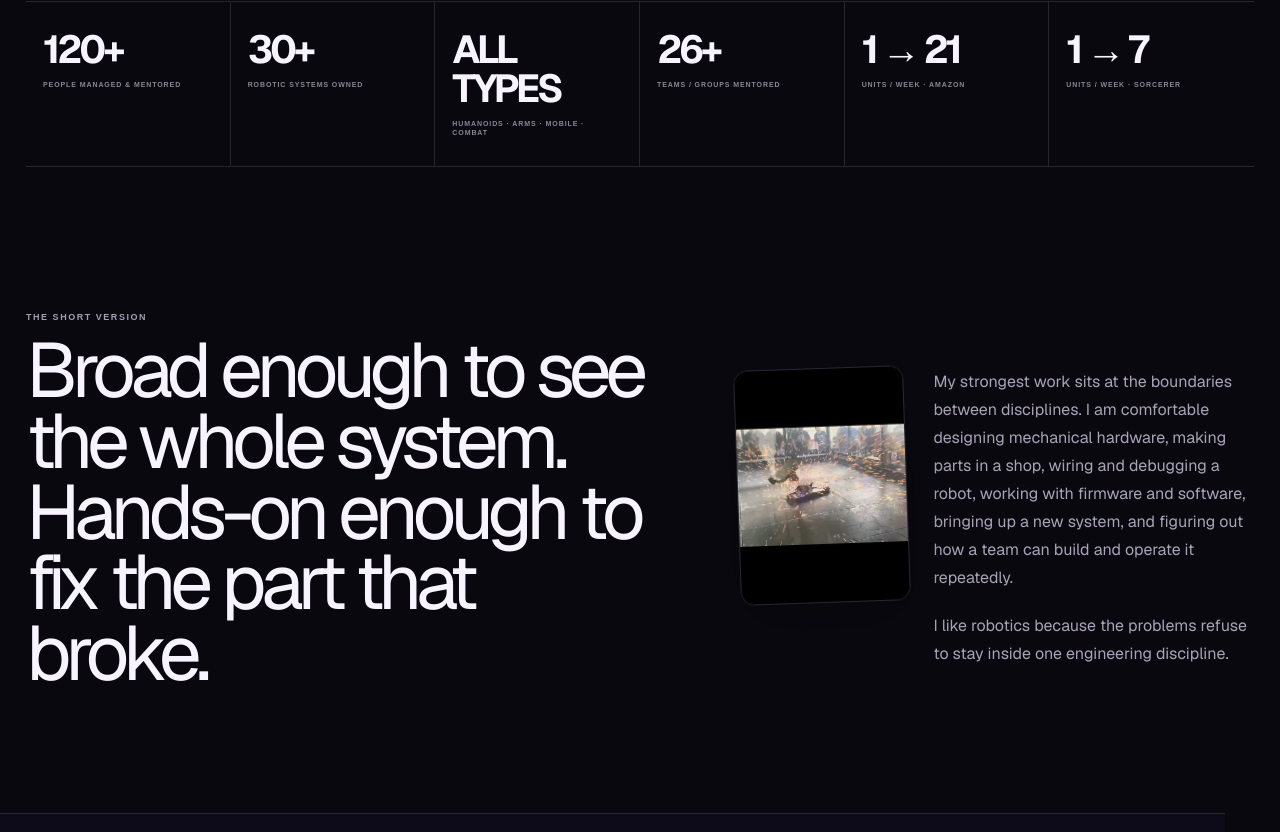
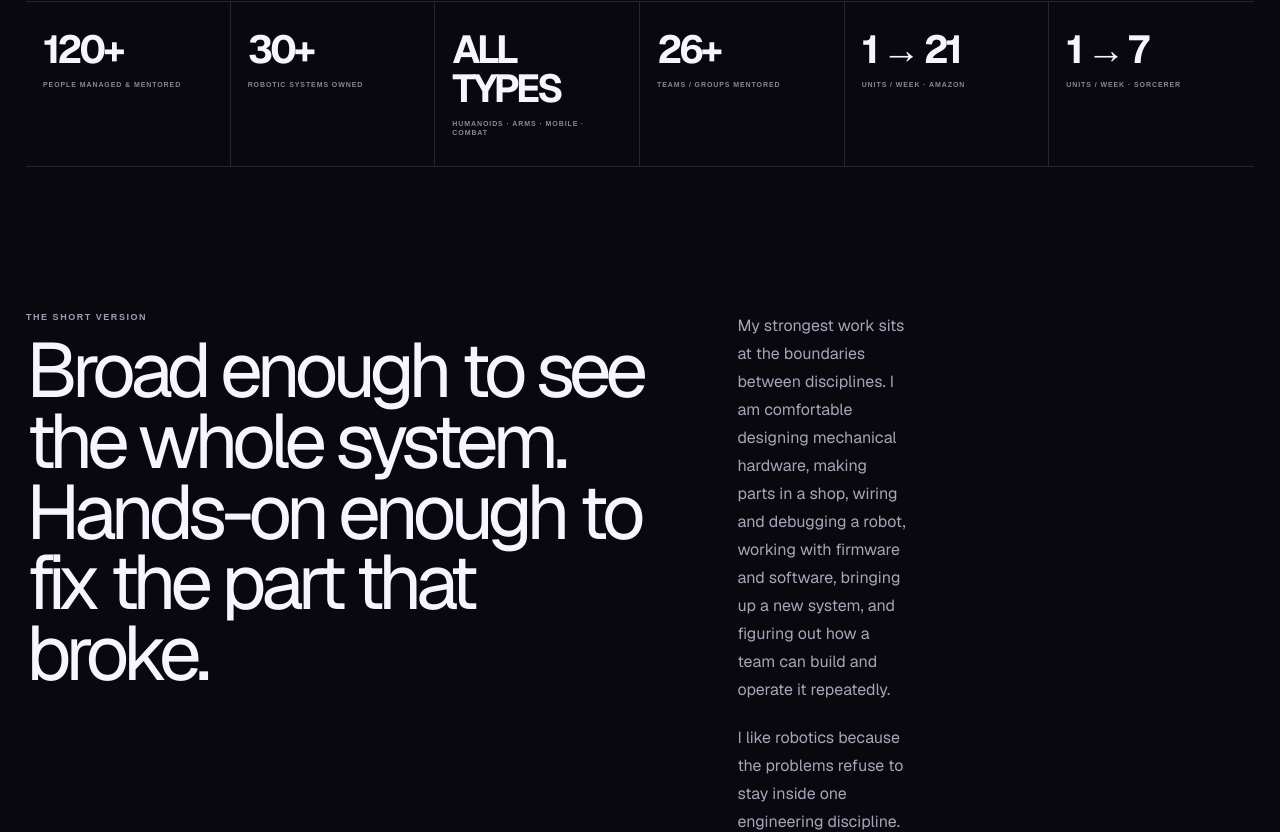
Before and after one commit to GursimarVirk/SimarWebsite, a Next.js app: page / in a window 1280 px wide. Shown: the part 1168-2000 px from the top of the page. Built offline with nearby package versions, Linux system fonts and the light colour scheme.

Commit message:
Make short-version photo a section background

```diff
--- a/app/page.tsx
+++ b/app/page.tsx
@@ -165,9 +165,11 @@ export default function Home(){
       <div><strong>120+</strong><span>PEOPLE MANAGED & MENTORED</span></div><div><strong>30+</strong><span>ROBOTIC SYSTEMS OWNED</span></div><div><strong>ALL TYPES</strong><span>HUMANOIDS · ARMS · MOBILE · COMBAT</span></div><div><strong>26+</strong><span>TEAMS / GROUPS MENTORED</span></div><div><strong>1 → 21</strong><span>UNITS / WEEK · AMAZON</span></div><div><strong>1 → 7</strong><span>UNITS / WEEK · SORCERER</span></div>
     </section>
 
-    <section className="page-width intro-block">
-      <div><Label>THE SHORT VERSION</Label><h2>Broad enough to see the whole system. Hands-on enough to fix the part that broke.</h2></div>
-      <div className="intro-text"><div className="intro-photo"><img src={legacyImage("/images/Home/60a566a5a4395445cc3d781dbab4e536.webp")} alt="Robotics project from the original portfolio" style={{transform:"scale(1.24)",transformOrigin:"center"}}/></div><div><p>My strongest work sits at the boundaries between disciplines. I am comfortable designing mechanical hardware, making parts in a shop, wiring and debugging a robot, working with firmware and software, bringing up a new system, and figuring out how a team can build and operate it repeatedly.</p><p>I like robotics because the problems refuse to stay inside one engineering discipline.</p></div></div>
+    <section className="intro-block-section">
+      <div className="page-width intro-block">
+        <div><Label>THE SHORT VERSION</Label><h2>Broad enough to see the whole system. Hands-on enough to fix the part that broke.</h2></div>
+        <div className="intro-text"><div><p>My strongest work sits at the boundaries between disciplines. I am comfortable designing mechanical hardware, making parts in a shop, wiring and debugging a robot, working with firmware and software, bringing up a new system, and figuring out how a team can build and operate it repeatedly.</p><p>I like robotics because the problems refuse to stay inside one engineering discipline.</p></div></div>
+      </div>
     </section>
 
     <section className="skill-band"><div className="skill-track">{["MECHANICAL DESIGN","ROBOTICS INTEGRATION","ROS 2","MANUFACTURING","HARDWARE BRING-UP","TECHNICAL LEADERSHIP","FIRMWARE + SOFTWARE","FLEET OPERATIONS","MECHATRONICS","SYSTEM VALIDATION"].map((x,i)=><span key={i}>{x}</span>)}{["MECHANICAL DESIGN","ROBOTICS INTEGRATION","ROS 2","MANUFACTURING","HARDWARE BRING-UP","TECHNICAL LEADERSHIP","FIRMWARE + SOFTWARE","FLEET OPERATIONS","MECHATRONICS","SYSTEM VALIDATION"].map((x,i)=><span key={"b"+i}>{x}</span>)}</div></section>
```
